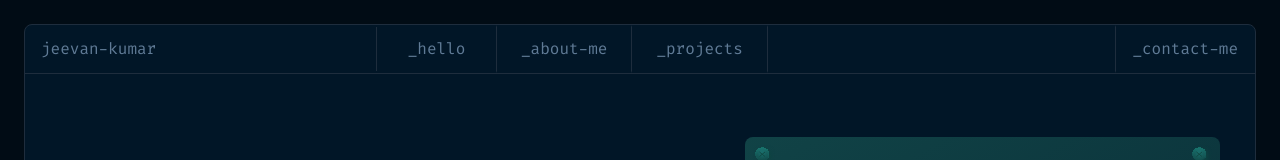
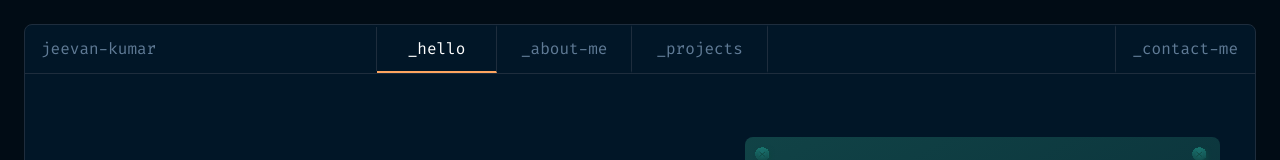
Before and after one commit to g1mishra/nextfolio, a Next.js app: page / in a window 1280 px wide. Shown: the top 160 px of the page. Built offline with nearby package versions, Linux system fonts and the light colour scheme; no server answers.

Commit message:
fixed : active link style issue

```diff
--- a/components/navbar/navlink.tsx
+++ b/components/navbar/navlink.tsx
@@ -12,14 +12,17 @@ type Props = {
 } & JSX.IntrinsicElements['a'];
 
 const NavLink = forwardRef<HTMLAnchorElement, Props>(
-  ({ href, exact = false, children, activeClassName = '', ...props }, ref) => {
+  ({ href, exact = false, children, className, activeClassName = '', ...props }, ref) => {
     const pathname = usePathname();
+
     const isActive = exact ? pathname === href : pathname.startsWith(href);
+
+    console.log('isActive', isActive, pathname, href);
 
     return (
       <Link
         href={href}
-        className={`${isActive ? 'text-white ' + activeClassName : ''} `}
+        className={`${className} ${isActive ? `text-white ${activeClassName}` : ''}`}
         {...props}
         ref={ref}
       >
```
